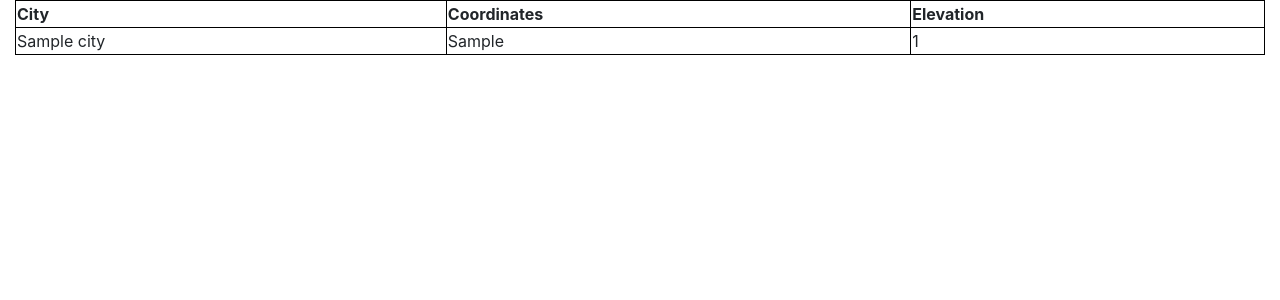
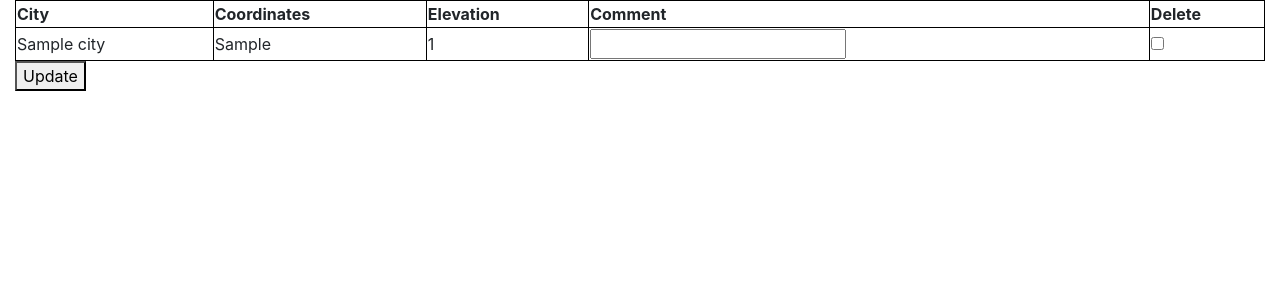
Before and after one commit to Kappa5400/Weather_app, a Flask app: page /data in a window 1280 px wide. Shown: the part 112-412 px from the top of the page. Run offline with Flask 3, Linux system fonts and the light colour scheme; tables that the repository leaves empty hold one stand-in row (values such as "Sample post"); some libraries are stand-ins or nearby versions.

Commit message:
Adding features

```diff
--- a/main.py
+++ b/main.py
@@ -8,8 +8,7 @@ from datetime import datetime
 from retry_requests import retry
 import sqlite3
 from os import path
-from openmeteopy import OpenMeteo
-from openmeteopy.options import GeocodingOptions
+
 
 
 app = Flask(__name__)
@@ -23,9 +22,7 @@ cache_session = requests_cache.CachedSession(".cache', expires_after = 3600")
 retry_session = retry(cache_session, retries = 5, backoff_factor =0.2)
 openmeteo = openmeteo_requests.Client(session = retry_session)
 
-options = GeocodingOptions("casablanca")
 
-mgr = OpenMeteo(options)
 
 DATABASE = 'database.db'
 db = sqlite3.connect(path.join(ROOT, 'database.db'))
--- a/templates/data.html
+++ b/templates/data.html
@@ -19,15 +19,22 @@
                 <th>City</th>
                 <th>Coordinates</th>
                 <th>Elevation</th>
+                <th>Comment</th>
+                <th>Delete</th>
             </tr>
          {% for city in cities %}
                         <tr>
                             <td>{{ city[0] }}</td>
                             <td>{{ city[1] }}</td>
                             <td>{{ city[2] }}</td>
+                            <td><input type="text" id="Com" name="comment"/></td>
+                            <td><input type="checkbox" id="del" name="delete"/>
+                                <label for="del"></label></td>
                         </tr>
                     {% endfor %}
             </table>
+            <button id="update" name="update">Update</button>
         {% endblock %}
+
     </body>
 </html>
```
Also changed, not shown: database.db.
